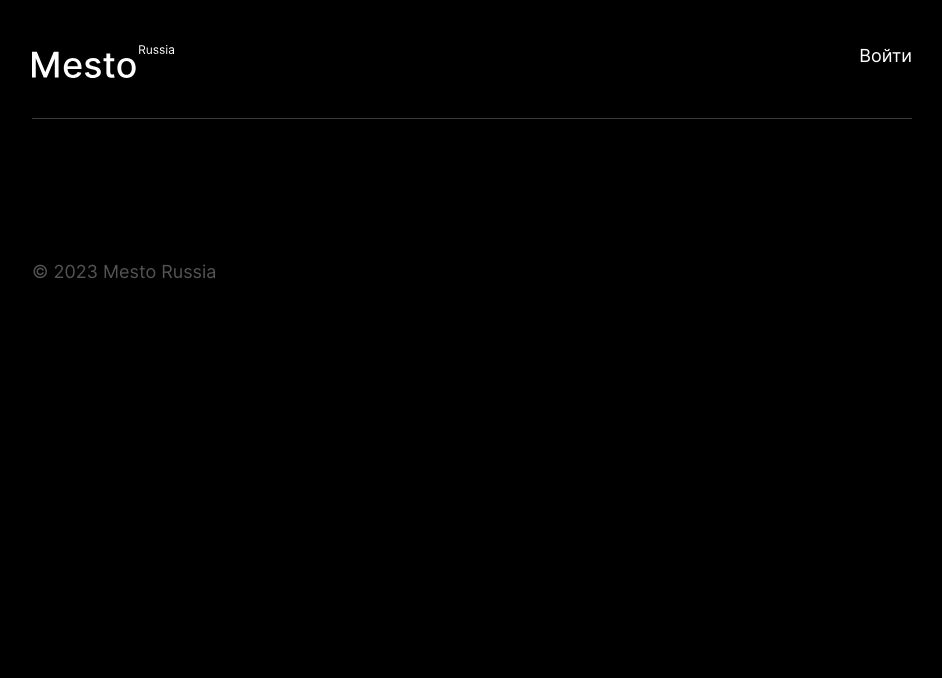
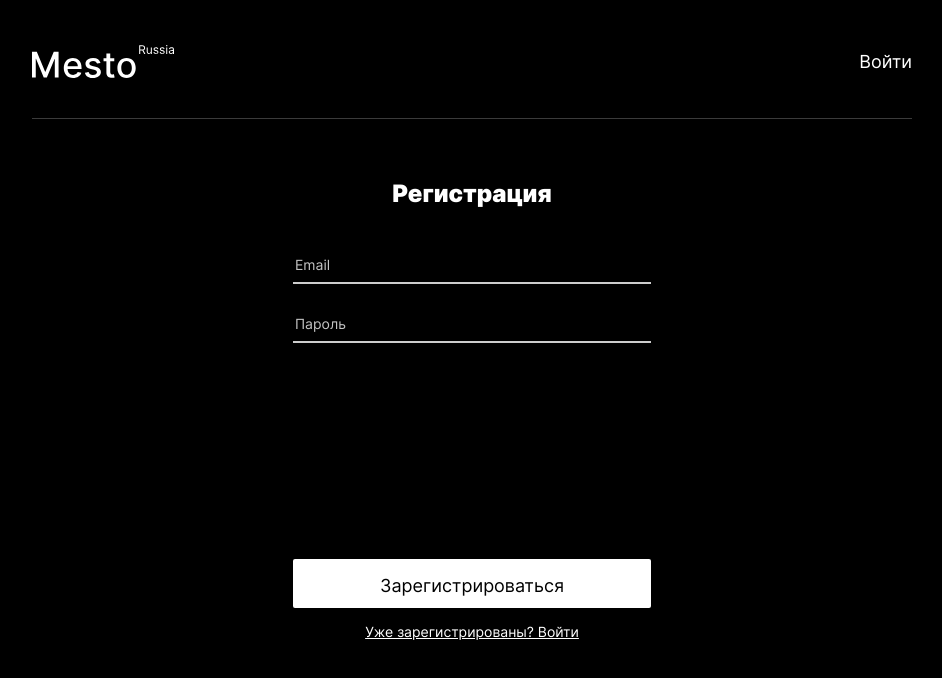
Before and after one commit to bonnhelga86/react-mesto-auth, a React app: page /sign-up in a window 1280 px wide. Shown: the whole page, without its empty margins (168-1110 px from the left). Built offline with nearby package versions, Linux system fonts and the light colour scheme; no server answers.

Commit message:
feat:Сверстать компоненты Login и Register

```diff
--- a/src/blocks/header/__button/header__button.css
+++ b/src/blocks/header/__button/header__button.css
@@ -3,7 +3,6 @@
   padding: 0;
   background: #000;
   color: #fff;
-  align-self: start;
   font-size: 18px;
   line-height: 22px;
   font-weight: 400;
--- a/src/blocks/header/__email/header__email.css
+++ b/src/blocks/header/__email/header__email.css
@@ -4,4 +4,5 @@
   font-size: 18px;
   line-height: 22px;
   font-weight: 500;
+  align-self: center;
 }
--- /dev/null
+++ b/src/blocks/sign/__button/sign__button.css
@@ -0,0 +1,8 @@
+.sign__button {
+  border: none;
+  border-radius: 2px;
+  background: #fff;
+  color: #000;
+  margin-top: 186px;
+  margin-bottom: 15px;
+}
--- /dev/null
+++ b/src/blocks/sign/__form/sign__form.css
@@ -0,0 +1,3 @@
+.sign__form {
+  min-width: 358px;
+}
--- /dev/null
+++ b/src/blocks/sign/__input/sign__input.css
@@ -0,0 +1,4 @@
+.sign__input {
+  background: inherit;
+  border-bottom: 2px solid #ccc;
+}
--- /dev/null
+++ b/src/blocks/sign/__link/sign__link.css
@@ -0,0 +1,7 @@
+.sign__link {
+  color: #fff;
+  font-weight: 400;
+  font-size: 14px;
+  line-height: 17px;
+  margin-bottom: 80px;
+}
--- /dev/null
+++ b/src/blocks/sign/__title/sign__title.css
@@ -0,0 +1,6 @@
+.sign__title {
+  margin: 0 0 47px;
+  font-size: 24px;
+  line-height: 29px;
+  font-weight: 900;
+}
--- /dev/null
+++ b/src/blocks/sign/sign.css
@@ -0,0 +1,7 @@
+.sign {
+  margin-top: 20px;
+  color: #fff;
+  display: flex;
+  flex-direction: column;
+  align-items: center;
+}
--- a/src/components/App.js
+++ b/src/components/App.js
@@ -138,7 +138,11 @@ function App() {
       <Header isLoggedIn={isLoggedIn} />
 
       <Routes>
-        <Route path="/sign-up" element={<Register />}/>
+        <Route path="/sign-up" element={
+          <Register
+
+          />
+        }/>
         <Route path="/sign-in" element={<Login />}/>
         <Route path="/" element={
           <Main
@@ -154,7 +158,7 @@ function App() {
 
       </Routes>
 
-      <Footer />
+      {isLoggedIn && <Footer />}
 
       <EditAvatarPopup
         isOpen={isEditAvatarPopupOpen}
--- a/src/components/Login.js
+++ b/src/components/Login.js
@@ -1,5 +1,14 @@
+import SignForm from './SignForm';
+
 function Login() {
+  return(
+    <div className="sign">
+      <h2 className="sign__title">Вход</h2>
 
+      <SignForm submitButtonName="Войти" />
+
+    </div>
+  )
 }
 
 export default Login;
--- a/src/components/Register.js
+++ b/src/components/Register.js
@@ -1,11 +1,14 @@
+import { Link } from 'react-router-dom';
+import SignForm from './SignForm';
+
 function Register() {
   return(
-    <div>
-      <h2>Регистрация</h2>
-      {/* <form>
+    <div className="sign">
+      <h2 className="sign__title">Регистрация</h2>
 
-      </form> */}
-      <p>Уже зарегистрированы? Войти</p>
+      <SignForm submitButtonName="Зарегистрироваться" />
+
+      <Link to="/sign-in" className="sign__link">Уже зарегистрированы? Войти</Link>
     </div>
   )
 }
--- /dev/null
+++ b/src/components/SignForm.js
@@ -0,0 +1,34 @@
+function SignForm({ submitButtonName }) {
+  return(
+    <form
+      className="form sign__form"
+      name="sign-form"
+      noValidate
+    >
+      <input
+        name="sign-email"
+        // value={name}
+        // onChange={(event) => setName(event.target.value)}
+        type="email"
+        placeholder="Email"
+        className="form__input sign__input"
+        required
+      />
+      <span className="form__text-error form__text-error_type_sign-email" />
+      <input
+        name="sign-password"
+        // value={name}
+        // onChange={(event) => setName(event.target.value)}
+        type="password"
+        placeholder="Пароль"
+        className="form__input sign__input"
+        required
+      />
+      <span className="form__text-error form__text-error_type_sign-password" />
+      <button className="sign__button popup__button">{submitButtonName}</button>
+
+    </form>
+  )
+}
+
+export default SignForm;
--- a/src/index.css
+++ b/src/index.css
@@ -69,5 +69,12 @@
 @import url("./blocks/elements/__like-count/elements__like-count.css");
 @import url("./blocks/elements/__title/elements__title.css");
 
+@import url("./blocks/sign/sign.css");
+@import url("./blocks/sign/__title/sign__title.css");
+@import url("./blocks/sign/__form/sign__form.css");
+@import url("./blocks/sign/__input/sign__input.css");
+@import url("./blocks/sign/__button/sign__button.css");
+@import url("./blocks/sign/__link/sign__link.css");
+
 @import url("./blocks/footer/footer.css");
 @import url("./blocks/footer/__copy/footer__copy.css");
```
